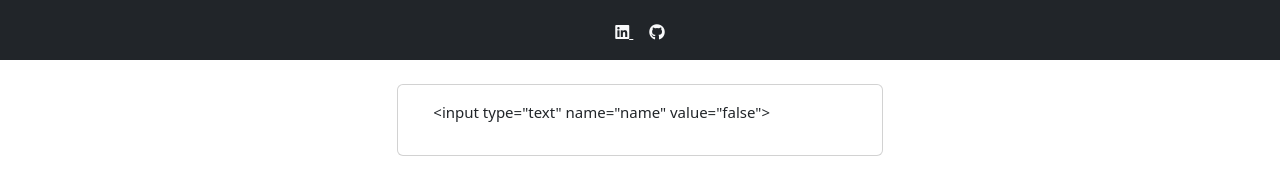
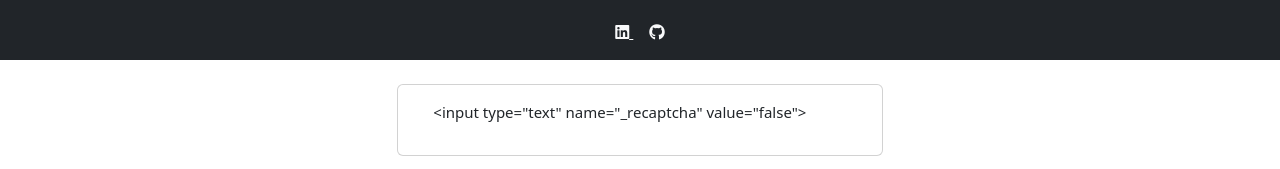
Before and after one commit to YrllanBrandao/form-submitter, a PHP site: page /App/Views/index/index.php in a window 1280 px wide. Shown: the part 740-909 px from the top of the page. Run offline with PHP 8.4, Linux system fonts and the light colour scheme.

Commit message:
chore: html text

```diff
--- a/App/Views/index/index.php
+++ b/App/Views/index/index.php
@@ -91,7 +91,7 @@
             <div class="card p-1 p-2 mx-auto">
             <p class="p-2">
                 <span>
-                    &nbsp;&nbsp;&nbsp;&nbsp;&nbsp;&lt;input type="text" name="name" value="false"&gt;<br>
+                    &nbsp;&nbsp;&nbsp;&nbsp;&nbsp;&lt;input type="text" name="_recaptcha" value="false"&gt;<br>
                 </span>
             </p>
           </div>
```
